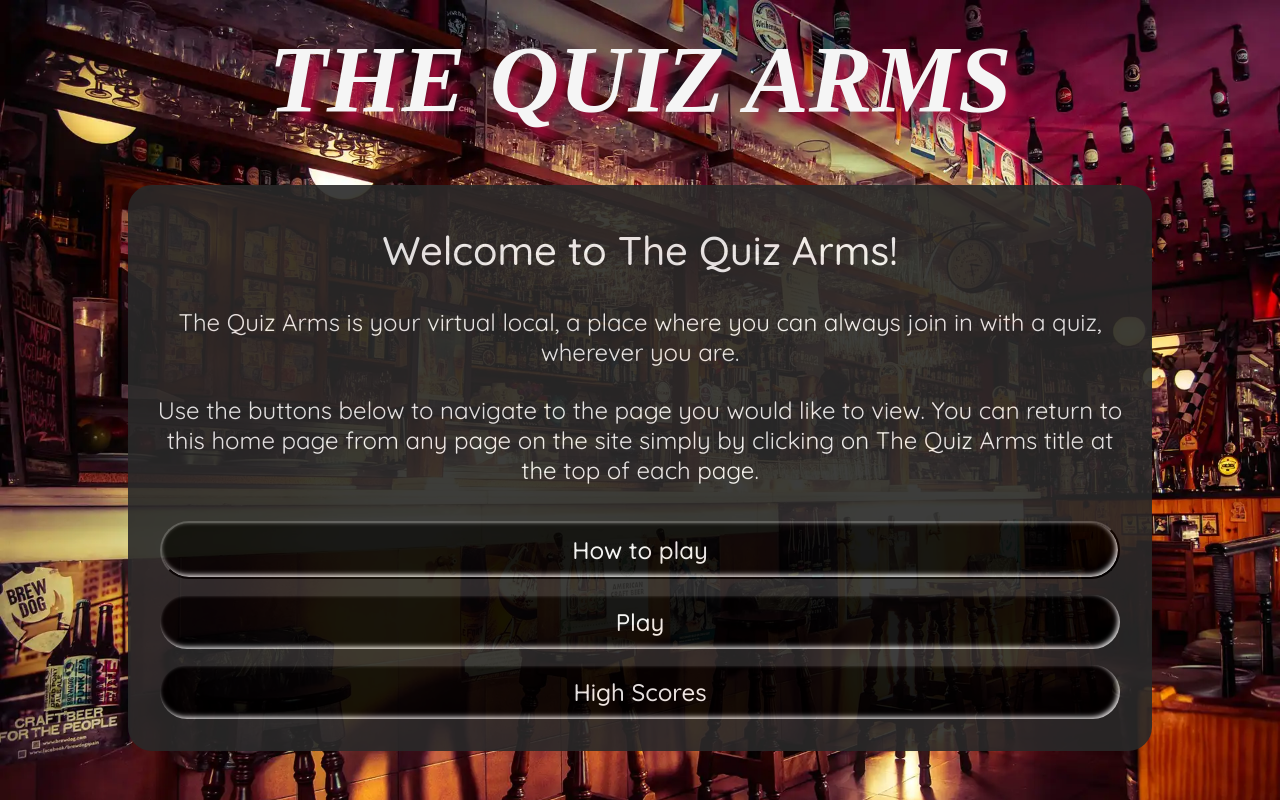
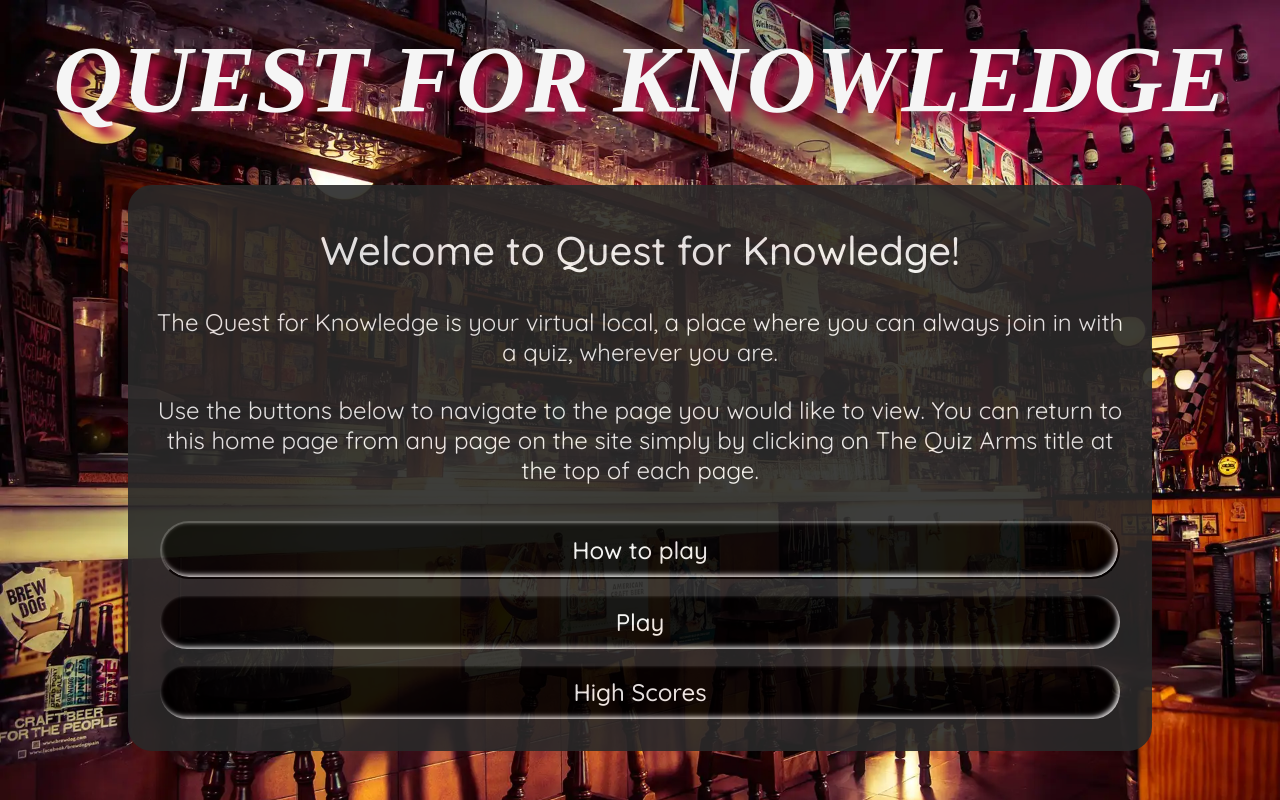
Before and after one commit to olangomark/Quest-for-Knowledge, a plain HTML site: page index.html in a window 1280 px wide. Drawn offline with nearby package versions, Linux system fonts and the light colour scheme; a web font is replaced by a local one.

Commit message:
Initial commit

```diff
--- a/index.html
+++ b/index.html
@@ -7,15 +7,15 @@
   <meta name="viewport" content="width=device-width, initial-scale=1.0">
 
   <meta name="Description"
-    content="The Quiz Arms is a pub quiz you can take part in any time, anywhere and test your general knowledge!" />
+    content="Quest for Knowledge is a pub quiz you can take part in any time, anywhere and test your general knowledge!" />
   <meta name="keywords"
-    content="The Quiz Arms, pub quiz game, pub quiz, pub quiz online, online quiz game, general knowledge pub quiz, online pub quiz" />
+    content="Quest for Knowledge, pub quiz game, pub quiz, pub quiz online, online quiz game, general knowledge pub quiz, online pub quiz" />
 
   <!-- Facebook, LinkedIn, Google Social Sharing Meta Tags -->
   <meta property="og:type" content="article" />
   <meta property="og:title" content="The Quiz Arms" />
   <meta property="og:description"
-    content="The Quiz Arms is a pub quiz you can take part in any time, anywhere and test your general knowledge!" />
+    content="Quest for Knowledge is a pub quiz you can take part in any time, anywhere and test your general knowledge!" />
   <meta name="image" property="og:image" content="assets/images/the-quiz-arms.png" />
   <meta property="og:image:alt" content="The Quiz Arms site shown on a variety of devices" />
   <meta property="og:url" content="https://kera-cudmore.github.io/TheQuizArms/index.html" />
@@ -31,18 +31,18 @@
   <link rel="stylesheet" href="assets/css/style.css">
 
   <!--Page Title-->
-  <title>The Quiz Arms - Home Page</title>
+  <title>Quest for Knowledge - Home Page</title>
 </head>
 
 <body class="flex-container">
   <a href="index.html">
-    <h1>THE QUIZ ARMS</h1>
+    <h1>QUEST FOR KNOWLEDGE</h1>
   </a>
 
   <!-- Grey Outer Container that holds the Content-->
   <div id="outer-container">
-    <h2>Welcome to The Quiz Arms!</h2>
-    <p>The Quiz Arms is your virtual local, a place where you can always join in with a quiz, wherever you are.</p>
+    <h2>Welcome to Quest for Knowledge!</h2>
+    <p>The Quest for Knowledge is your virtual local, a place where you can always join in with a quiz, wherever you are.</p>
 
     <p>Use the buttons below to navigate to the page you would like to view. You can return to this home page from any
       page on the site simply by clicking on The Quiz Arms title at the top of each page.</p>
```
